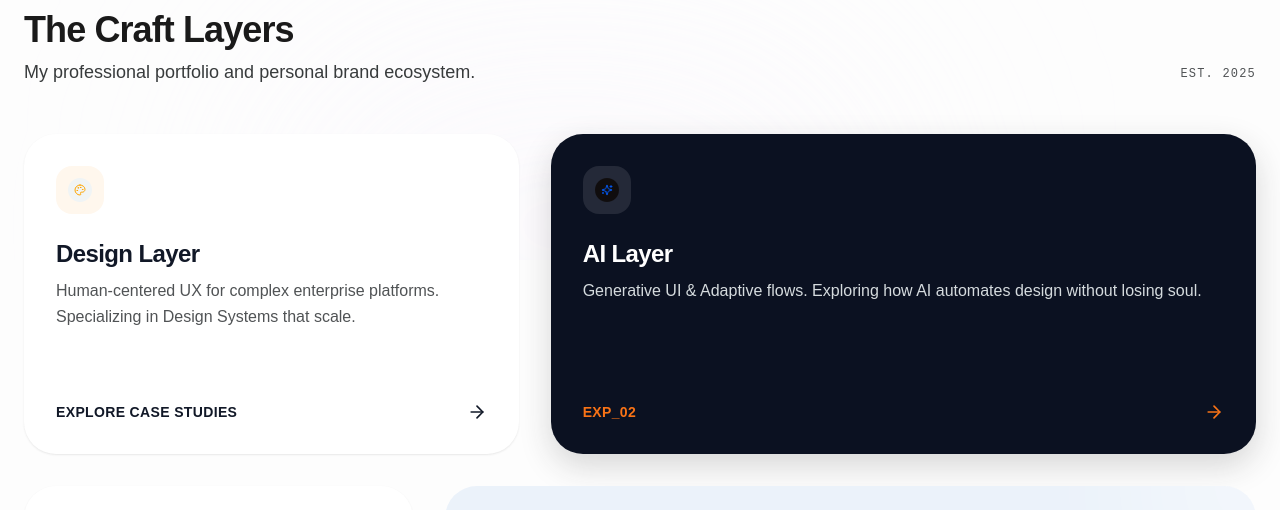
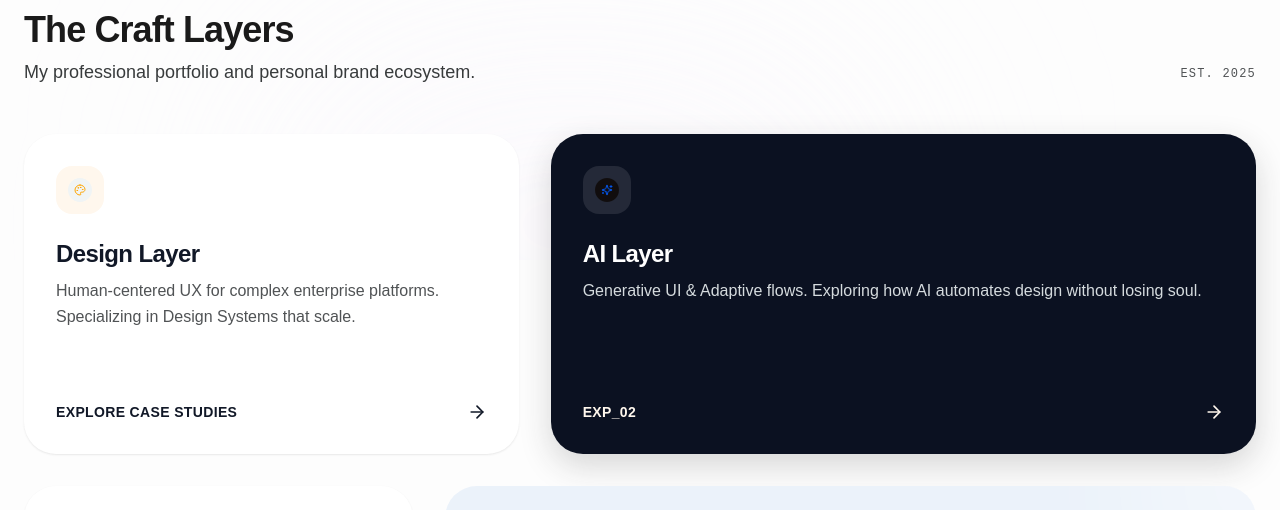
Before and after one commit to Hariteja-CL/craftlayers, a React (Vite) app: page / in a window 1280 px wide. Shown: the part 540-1050 px from the top of the page. Built offline with nearby package versions, Linux system fonts and the light colour scheme; no server answers.

Commit message:
fix: Resolve build errors (unused import, missing prop)

```diff
--- a/src/components/portfolio/ServiceCard.tsx
+++ b/src/components/portfolio/ServiceCard.tsx
@@ -10,6 +10,7 @@ interface ServiceCardProps {
     isActive?: boolean;
     onClick?: () => void;
     className?: string;
+    badge?: string;
 }
 
 export function ServiceCard({
@@ -19,6 +20,7 @@ export function ServiceCard({
     variant = "light",
     onClick,
     className,
+    badge,
 }: ServiceCardProps & { variant?: "light" | "dark" }) {
     const isDark = variant === "dark";
 
@@ -26,7 +28,7 @@ export function ServiceCard({
         <Card
             onClick={onClick}
             className={cn(
-                "cursor-pointer group h-full flex flex-col justify-between transition-all duration-300 p-8 rounded-[2rem] border-0",
+                "cursor-pointer group h-full flex flex-col justify-between transition-all duration-300 p-8 rounded-[2rem] border-0 relative overflow-hidden",
                 // Light Mode
                 !isDark && "bg-white text-gray-900 shadow-sm hover:shadow-md",
                 // Dark Mode
@@ -34,6 +36,11 @@ export function ServiceCard({
                 className
             )}
         >
+            {badge && (
+                <div className="absolute top-4 right-4 px-2.5 py-1 rounded-full bg-gray-100 text-gray-600 text-[10px] font-bold tracking-wider uppercase">
+                    {badge}
+                </div>
+            )}
             <div className="space-y-6">
                 {/* Icon Container */}
                 <div className={cn(
@@ -61,7 +68,7 @@ export function ServiceCard({
 
             <div className={cn(
                 "mt-8 flex items-center justify-between text-sm font-semibold tracking-wide uppercase",
-                isDark ? "text-orange-500" : "text-gray-900"
+                isDark ? "text-orange-50" : "text-gray-900"
             )}>
                 {isDark ? "EXP_02" : "Explore Case Studies"}
                 <ArrowRight className={cn(
--- a/src/pages/layers/AILayers.tsx
+++ b/src/pages/layers/AILayers.tsx
@@ -1,7 +1,7 @@
 import { Link } from 'react-router-dom';
 import { Badge } from '../../components/ui/Badge';
 import { Card } from '../../components/ui/Card';
-import { ArrowRight, Sparkles, Brain, Bot } from 'lucide-react';
+import { ArrowRight, Sparkles, Bot } from 'lucide-react';
 
 export function AILayers() {
     return (
```
